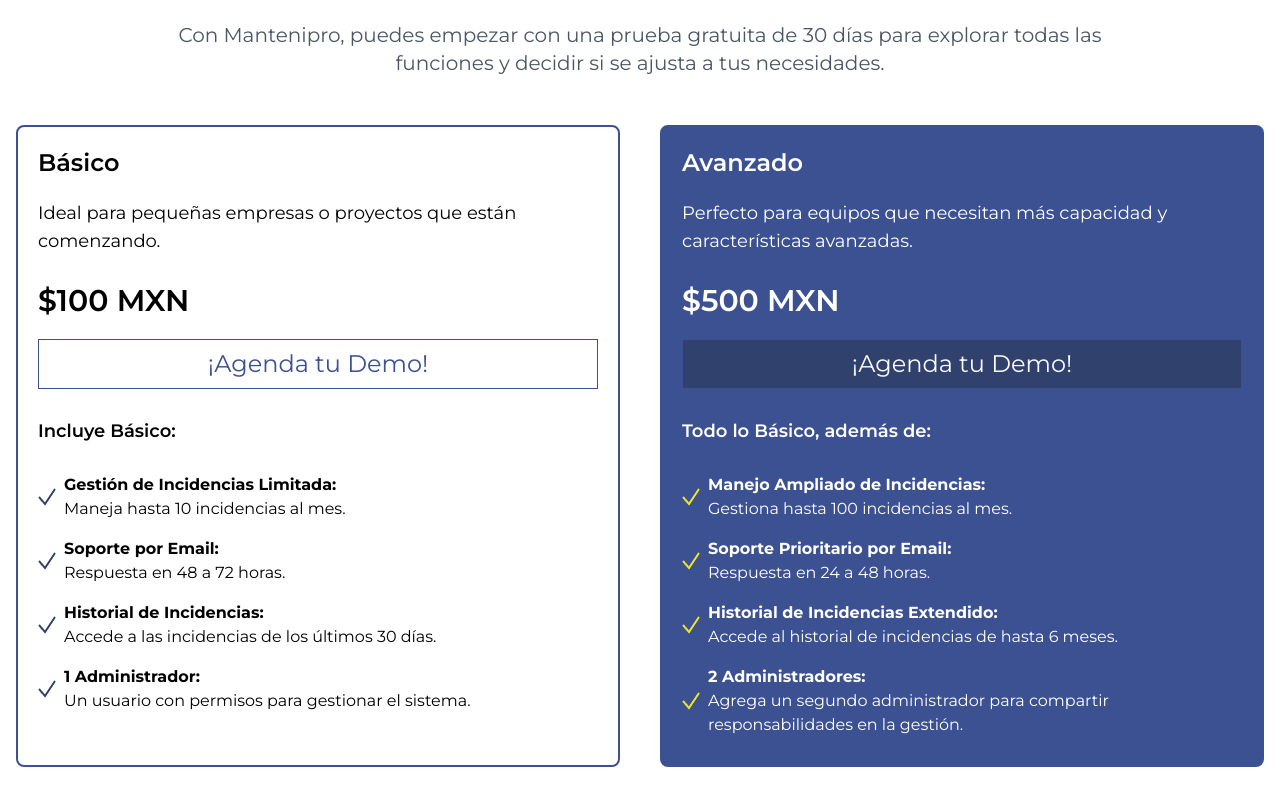
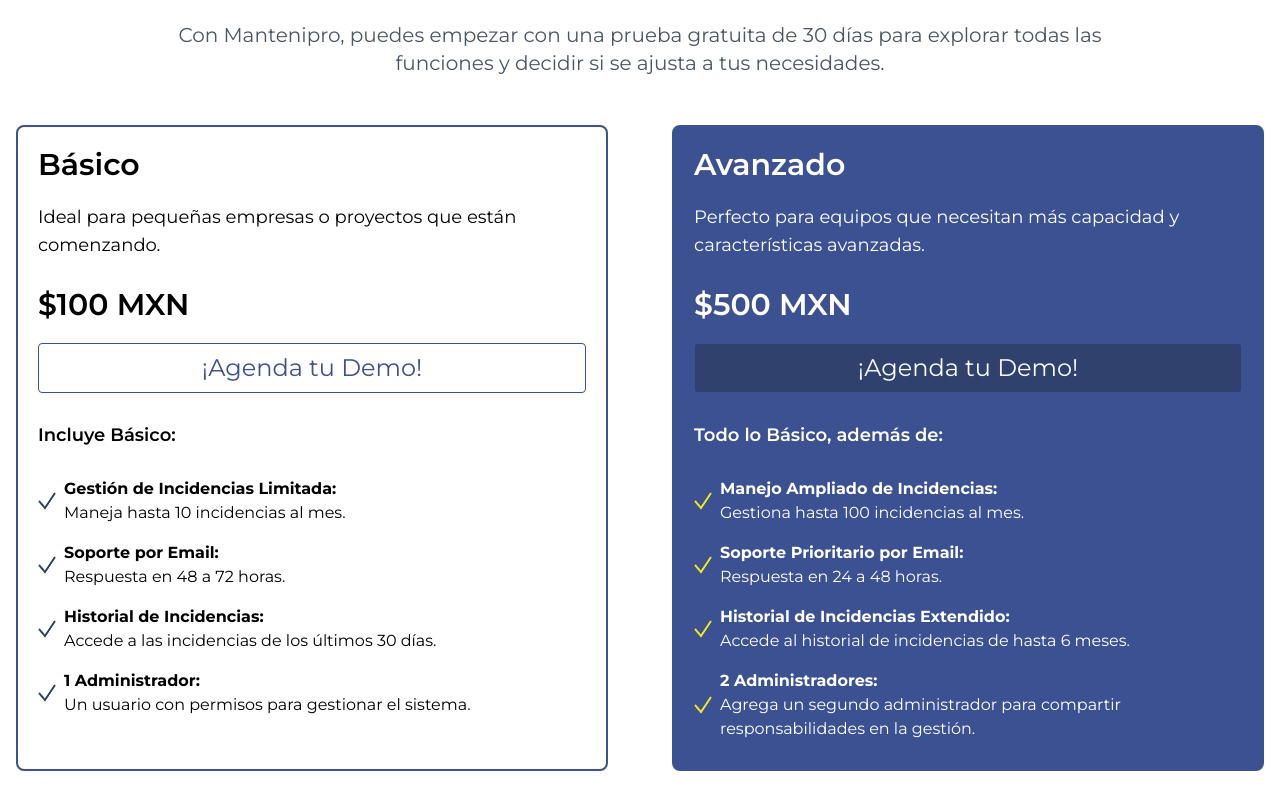
Before and after one commit to Mantenipro/ManteniPro-Landing, a Next.js app: page / in a window 1280 px wide. Shown: the part 1834-2643 px from the top of the page. Built offline with nearby package versions, Linux system fonts and the light colour scheme.

Commit message:
Fix style card button

```diff
--- a/components/PriceCard.jsx
+++ b/components/PriceCard.jsx
@@ -1,29 +1,47 @@
-const clsx = require('clsx');
+const clsx = require('clsx')
 
-export default function PriceCard({ title, price, description, btnTxt, icon, featureTitle, features }) {
+export default function PriceCard({
+  title,
+  price,
+  description,
+  btnTxt,
+  icon,
+  featureTitle,
+  features
+}) {
   return (
-    <div className={
-      clsx('p-5 max-w-screen-sm flex flex-col flex-1 border-2 border-[#3C5191] rounded-lg ',
-          { 'text-white bg-[#3C5191]' : title === 'Avanzado' })}>
-       <h1 className='font-semibold mb-5 text-2xl'>{title}</h1>
-        <p className='text-lg mb-7'>{description}</p>
+    <div
+      className={clsx(
+        'flex max-w-screen-sm flex-1 flex-col rounded-lg border-2 border-[#3C5191] p-5 transition-transform duration-300 lg:hover:scale-105',
+        {
+          'bg-[#3C5191] text-white': title === 'Avanzado'
+        }
+      )}
+    >
+      <h1 className='mb-5 text-3xl font-semibold'>{title}</h1>
+      <p className='mb-7 text-lg'>{description}</p>
       <span className='text-3xl font-semibold'>${price} MXN</span>
-          <button className={
-            clsx('text-[#3C5191] px-4 py-2 w-full border border-[#3C5191] mt-5 text-2xl',
-                { ' bg-[#31416D] text-slate-50' : title === 'Avanzado' })}>
+      <button
+        className={clsx(
+          'mt-5 w-full rounded border border-[#3C5191] px-4 py-2 text-2xl text-[#3C5191] hover:font-medium hover:shadow-xl hover:shadow-[#bdc5db]',
+          {
+            'border-[#31416d] bg-[#31416D] text-slate-50 hover:shadow-[#302f2c]':
+              title === 'Avanzado'
+          }
+        )}
+      >
         {btnTxt}
       </button>
-          <p className='mt-7 font-semibold text-lg mb-5'>
-            {featureTitle}</p>
+      <p className='mb-5 mt-7 text-lg font-semibold'>{featureTitle}</p>
 
       {/* iterar sobre features */}
       <div>
-            <ul className='flex flex-col gap-4 my-2'>
+        <ul className='my-2 flex flex-col gap-4'>
           {features.map((feature, index) => (
-                <li key={index} className='flex items-center '>
-                  <img src={`icon/${icon}`} alt="check-icon" />
+            <li key={index} className='flex items-center'>
+              <img src={`icon/${icon}`} alt='check-icon' />
               <div className='ml-2'>
-                    <strong >{feature.featureTitle || feature.title}</strong>
+                <strong>{feature.featureTitle || feature.title}</strong>
                 {feature.desc && <p>{feature.desc}</p>}
               </div>
             </li>
--- a/components/PriceSection.jsx
+++ b/components/PriceSection.jsx
@@ -1,16 +1,16 @@
 import PriceCard from '/components/PriceCard'
 
 export default function PriceSection() {
-
   const cardDetails = [
     {
       title: 'Básico',
       price: '100',
-      description:'Ideal para pequeñas empresas o proyectos que están comenzando.',
+      description:
+        'Ideal para pequeñas empresas o proyectos que están comenzando.',
       btnTxt: '¡Agenda tu Demo!',
       icon: 'check-icon-dark.png',
       featureTitle: 'Incluye Básico:',
-      features:[
+      features: [
         {
           title: 'Gestión de Incidencias Limitada:',
           desc: 'Maneja hasta 10 incidencias al mes.'
@@ -26,18 +26,19 @@
         {
           title: '1 Administrador:',
           desc: 'Un usuario con permisos para gestionar el sistema.'
-        },
+        }
       ]
     },
 
     {
       title: 'Avanzado',
       price: '500',
-      description:'Perfecto para equipos que necesitan más capacidad y características avanzadas.',
+      description:
+        'Perfecto para equipos que necesitan más capacidad y características avanzadas.',
       btnTxt: '¡Agenda tu Demo!',
       icon: 'check-icon-light.png',
       featureTitle: 'Todo lo Básico, además de:',
-      features:[
+      features: [
         {
           title: 'Manejo Ampliado de Incidencias:',
           desc: 'Gestiona hasta 100 incidencias al mes.'
@@ -53,24 +54,23 @@
         {
           title: '2 Administradores:',
           desc: 'Agrega un segundo administrador para compartir responsabilidades en la gestión.'
-        },
+        }
       ]
-    },
-  ];
+    }
+  ]
 
   return (
-    <section className="max-w-screen-2xl mx-auto py-16 px-4 ">
-        <h1 className="text-4xl font-medium mb-6 text-center">
+    <section className='mx-auto max-w-screen-2xl px-4 py-16'>
+      <h1 className='mb-6 text-center text-4xl font-medium'>
         ¡Conoce Mantenipro hoy mismo!
       </h1>
-        <p className="text-gray-600 text-xl mb-12 max-w-screen-lg text-center m-auto">
-          Con Mantenipro, puedes empezar con una prueba gratuita de 30 días para explorar todas las funciones y decidir si se ajusta a tus necesidades.
+      <p className='m-auto mb-12 max-w-screen-lg text-center text-xl text-gray-600'>
+        Con Mantenipro, puedes empezar con una prueba gratuita de 30 días para
+        explorar todas las funciones y decidir si se ajusta a tus necesidades.
       </p>
       {/* Cards */}
-      <div className='flex flex-wrap gap-10 justify-center' >
-        {
-          cardDetails.map((card, index) => (
-
+      <div className='flex flex-col flex-wrap items-center justify-center gap-16 lg:flex-row lg:items-stretch'>
+        {cardDetails.map((card, index) => (
           <PriceCard
             key={index}
             title={card.title}
@@ -81,8 +81,7 @@
             featureTitle={card.featureTitle}
             features={card.features}
           />
-          ))
-        }
+        ))}
       </div>
     </section>
   )
```
Lines whose indentation alone changed are shown as unchanged.
